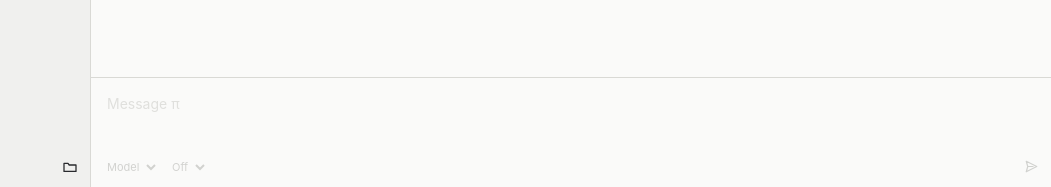
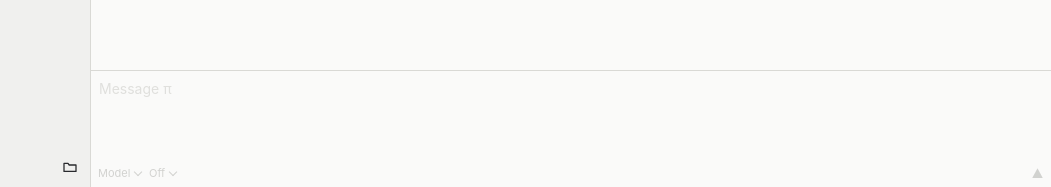
Before and after one commit to Destiner/tau, a Vue app: page / in a window 1280 px wide. Shown: the part 613-800 px from the top of the page, without its empty margins (229-1280 px from the left). Built offline with nearby package versions, Linux system fonts and the light colour scheme.

Commit message:
feat: improve message composer

```diff
--- a/src/App.vue
+++ b/src/App.vue
@@ -21,6 +21,7 @@ import {
 import type { ThinkingLevel } from "./types";
 
 const transcript = ref<HTMLElement>();
+const composerInput = ref<HTMLTextAreaElement>();
 const projectMenu = ref<HTMLElement>();
 const remoteConnectionInput = ref<HTMLInputElement>();
 const remoteDirectoryFilterInput = ref<HTMLInputElement>();
@@ -80,6 +81,22 @@ const visibleMessages = computed(() =>
     transcriptWindowEndIndex.value,
   ),
 );
+const sessionIsEmpty = computed(
+  () =>
+    canDraft.value &&
+    !messages.value.some(
+      (message) => message.kind === "user" || message.kind === "assistant",
+    ),
+);
+const modelSelectorLabel = computed(() => {
+  if (!currentModelId.value) return "Model";
+  const model = models.value.find(
+    (option) =>
+      option.provider === currentModelProvider.value &&
+      option.id === currentModelId.value,
+  );
+  return model ? `${model.name} · ${model.provider}` : currentModelLabel.value;
+});
 const remoteDirectoryOptions = computed(() => {
   if (!state.remoteWorkingDirectory) return [];
   const options = [] as Array<{
@@ -122,6 +139,7 @@ const remoteDirectoryOptions = computed(() => {
 
 onMounted(() => {
   void initialize();
+  void nextTick(resizeComposer);
   document.addEventListener("pointerdown", handleDocumentPointerDown);
   document.addEventListener("keydown", handleDocumentKeydown);
 });
@@ -148,6 +166,10 @@ watch(
     state.remoteDirectorySelectedIndex = 0;
   },
 );
+
+watch([draft, sessionIsEmpty], () => {
+  void nextTick(resizeComposer);
+});
 
 watch(messages, () => {
   transcriptWindowStart.value = latestWindowStart(messages.value);
@@ -211,6 +233,25 @@ async function loadNewerMessages() {
   await nextTick();
   element.scrollTop = 1;
   shiftingWindow.value = false;
+}
+
+function resizeComposer() {
+  const element = composerInput.value;
+  if (!element) return;
+  element.style.height = "auto";
+  if (sessionIsEmpty.value) {
+    element.style.overflowY = "auto";
+    return;
+  }
+  const maxHeight = Number.parseFloat(getComputedStyle(element).maxHeight);
+  const height = Number.isFinite(maxHeight)
+    ? Math.min(element.scrollHeight, maxHeight)
+    : element.scrollHeight;
+  element.style.height = `${Math.ceil(height)}px`;
+  element.style.overflowY =
+    Number.isFinite(maxHeight) && element.scrollHeight > maxHeight
+      ? "auto"
+      : "hidden";
 }
 
 function handleComposerKeydown(event: KeyboardEvent) {
@@ -452,8 +493,12 @@ function handleTitlebarMouseDown(event: MouseEvent) {
       </footer>
     </aside>
 
-    <main class="session-pane">
-      <header class="session-header" @mousedown="handleTitlebarMouseDown">
+    <main class="session-pane" :class="{ 'empty-session': sessionIsEmpty }">
+      <header
+        v-if="!sessionIsEmpty"
+        class="session-header"
+        @mousedown="handleTitlebarMouseDown"
+      >
         <div class="session-heading">
           <h1>{{ sessionTitle }}</h1>
         </div>
@@ -470,6 +515,7 @@ function handleTitlebarMouseDown(event: MouseEvent) {
       </header>
 
       <section
+        v-if="!sessionIsEmpty"
         ref="transcript"
         class="transcript"
         aria-label="Tau transcript"
@@ -547,8 +593,9 @@ function handleTitlebarMouseDown(event: MouseEvent) {
         </p>
         <div class="composer" :class="{ disabled: !canDraft }">
           <textarea
+            ref="composerInput"
             v-model="draft"
-            rows="2"
+            rows="4"
             maxlength="32768"
             placeholder="Message π"
             :disabled="!canDraft"
@@ -556,6 +603,7 @@ function handleTitlebarMouseDown(event: MouseEvent) {
             @keydown="handleComposerKeydown"
           ></textarea>
           <div class="composer-toolbar">
+            <span class="composer-selector model-selector">
               <select
                 :value="`${currentModelProvider}/${currentModelId}`"
                 :disabled="settingsDisabled || models.length === 0"
@@ -583,6 +631,13 @@ function handleTitlebarMouseDown(event: MouseEvent) {
                   {{ model.name }} · {{ model.provider }}
                 </option>
               </select>
+              <span
+                class="composer-selector-measure"
+                aria-hidden="true"
+                v-text="modelSelectorLabel"
+              ></span>
+            </span>
+            <span class="composer-selector effort-selector">
               <select
                 :value="currentEffort"
                 :disabled="settingsDisabled || efforts.length === 0"
@@ -599,6 +654,12 @@ function handleTitlebarMouseDown(event: MouseEvent) {
                   {{ effortLabels[effort] }}
                 </option>
               </select>
+              <span
+                class="composer-selector-measure"
+                aria-hidden="true"
+                v-text="currentEffortLabel"
+              ></span>
+            </span>
             <button
               v-if="streaming"
               class="send-button stop"
@@ -617,7 +678,7 @@ function handleTitlebarMouseDown(event: MouseEvent) {
               aria-label="Send message"
               @click="sendMessage"
             >
-              <UiIcon name="send" />
+              <UiIcon name="triangle" />
             </button>
           </div>
         </div>
--- a/src/components/UiIcon.vue
+++ b/src/components/UiIcon.vue
@@ -6,8 +6,8 @@ defineProps<{
     | "cross"
     | "folder"
     | "plus"
-    | "send"
     | "stop"
+    | "triangle"
     | "trash";
 }>();
 </script>
@@ -19,8 +19,13 @@ defineProps<{
     <path v-else-if="name === 'cross'" d="m5.5 5.5 9 9m0-9-9 9" />
     <path v-else-if="name === 'folder'" d="M2.5 5.5h5l1.5 2h8.5v8h-15z" />
     <path v-else-if="name === 'plus'" d="M10 4v12M4 10h12" />
-    <path v-else-if="name === 'send'" d="m3 3 14 7-14 7 2-7zm2 7h7" />
     <path v-else-if="name === 'stop'" d="M5 5h10v10H5z" />
+    <path
+      v-else-if="name === 'triangle'"
+      d="M10 3 17 16H3Z"
+      fill="currentColor"
+      stroke="none"
+    />
     <path
       v-else-if="name === 'trash'"
       d="M4 6h12M8 3h4l1 3H7zm-2 3 1 11h6l1-11"
--- a/src/styles.css
+++ b/src/styles.css
@@ -375,6 +375,10 @@ button {
   grid-template-rows: auto minmax(0, 1fr) auto;
 }
 
+.session-pane.empty-session {
+  grid-template-rows: minmax(0, 1fr);
+}
+
 .session-header {
   gap: 6px;
   padding: 0 8px 0 12px;
@@ -539,7 +543,24 @@ button {
 .composer-area {
   border-top: 1px solid var(--border);
   background: var(--canvas);
-  padding: 8px;
+  padding: 4px;
+}
+
+.empty-session .composer-area,
+.empty-session .composer {
+  display: flex;
+  min-height: 0;
+  flex: 1;
+  flex-direction: column;
+}
+
+.empty-session .composer-area {
+  border-top: 0;
+}
+
+.empty-session .composer textarea {
+  max-height: none;
+  flex: 1;
 }
 
 .status {
@@ -562,15 +583,15 @@ button {
 .composer textarea {
   display: block;
   width: 100%;
-  min-height: 68px;
-  max-height: 220px;
+  min-height: calc(4lh + 7px);
+  max-height: calc(10lh + 7px);
   resize: none;
   border: 0;
   outline: 0;
   background: transparent;
   color: var(--text);
   line-height: 1.45;
-  padding: 8px 8px 6px;
+  padding: 4px 4px 3px;
 }
 
 .composer textarea::placeholder {
@@ -580,41 +601,87 @@ button {
 .composer-toolbar {
   display: flex;
   align-items: center;
-  gap: 4px;
+  gap: 2px;
   padding: 0;
 }
 
-.composer-toolbar select {
+.composer-selector {
+  position: relative;
+  display: inline-grid;
+  min-width: 0;
   max-width: 210px;
-  height: 24px;
+  grid-template-areas: "selector";
+  color: var(--muted);
+}
+
+.composer-selector::after {
+  z-index: 1;
+  width: 5px;
+  height: 5px;
+  align-self: center;
+  justify-self: end;
+  margin-right: 3px;
+  transform: translateY(-1px) rotate(45deg);
+  border-right: 1px solid currentColor;
+  border-bottom: 1px solid currentColor;
+  content: "";
+  grid-area: selector;
+  pointer-events: none;
+}
+
+.composer-selector select,
+.composer-selector-measure {
+  min-width: 0;
+  font-size: 11px;
+  grid-area: selector;
+  padding: 0 12px 0 2px;
+}
+
+.composer-selector select {
+  width: 100%;
+  height: 20px;
+  appearance: none;
   cursor: pointer;
+  overflow: hidden;
   border: 1px solid transparent;
-  border-radius: 6px;
+  border-radius: 4px;
   outline: 0;
   background: transparent;
   color: var(--muted);
-  font-size: 11px;
-  padding: 0 3px;
+  text-overflow: ellipsis;
 }
 
-.composer-toolbar select:hover:not(:disabled) {
+.composer-selector-measure {
+  visibility: hidden;
+  overflow: hidden;
+  border: 1px solid transparent;
+  white-space: pre;
+}
+
+.composer-selector select:hover:not(:disabled),
+.composer-selector select:focus-visible {
   border-color: var(--border);
   background: var(--panel);
 }
 
-.composer-toolbar select:nth-of-type(2) {
+.composer-selector:has(select:disabled)::after {
+  opacity: 0.45;
+}
+
+.effort-selector {
   max-width: 110px;
 }
 
 .send-button {
-  width: 25px;
-  height: 25px;
+  width: 20px;
+  height: 20px;
   flex: none;
   margin-left: auto;
-  border-radius: 6px;
+  border-radius: 4px;
   background: transparent;
   color: var(--muted);
   font-size: 15px;
+  padding: 0;
 }
 
 .send-button:hover:not(:disabled) {
```
Lines whose indentation alone changed are shown as unchanged.
